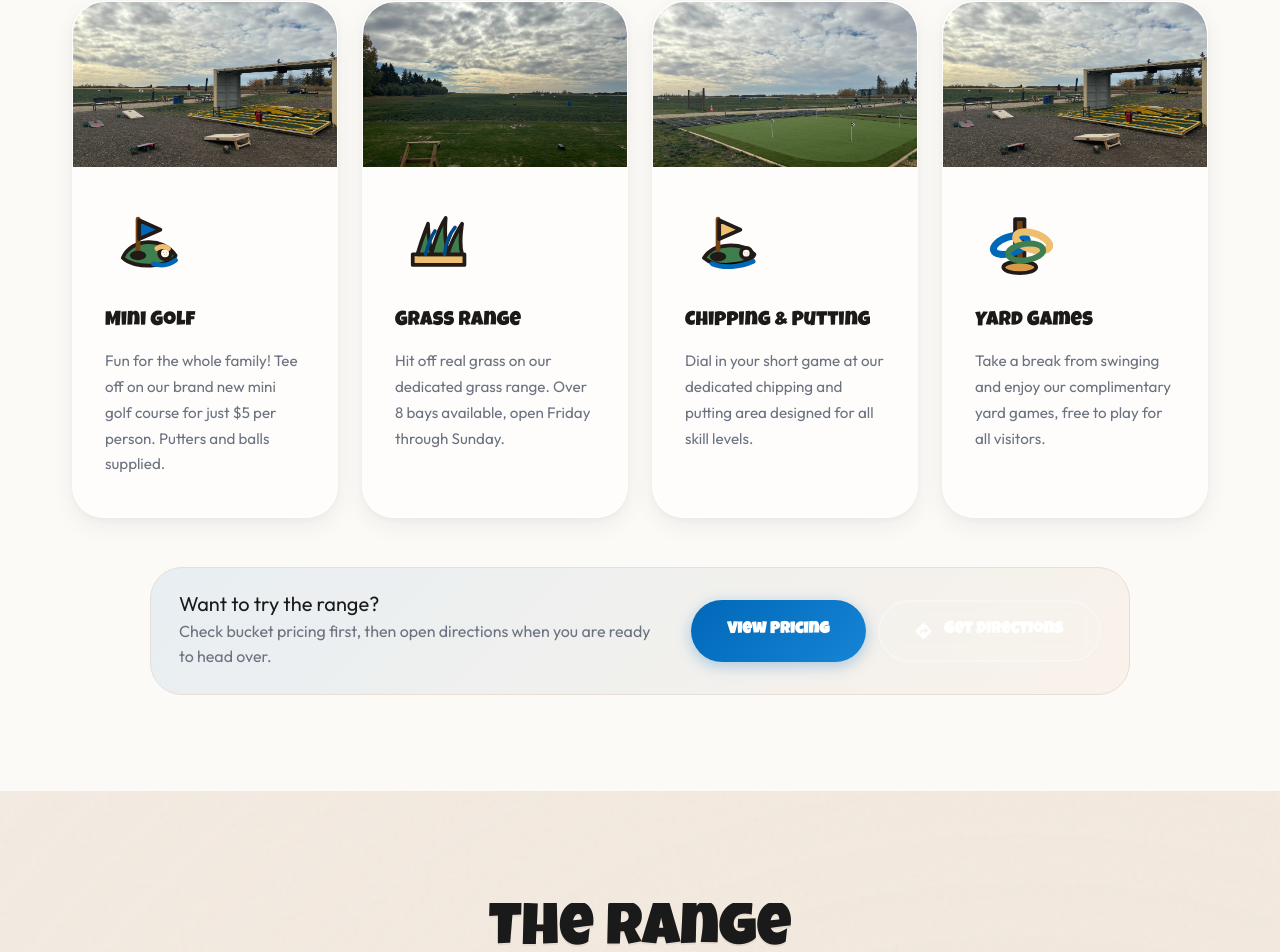
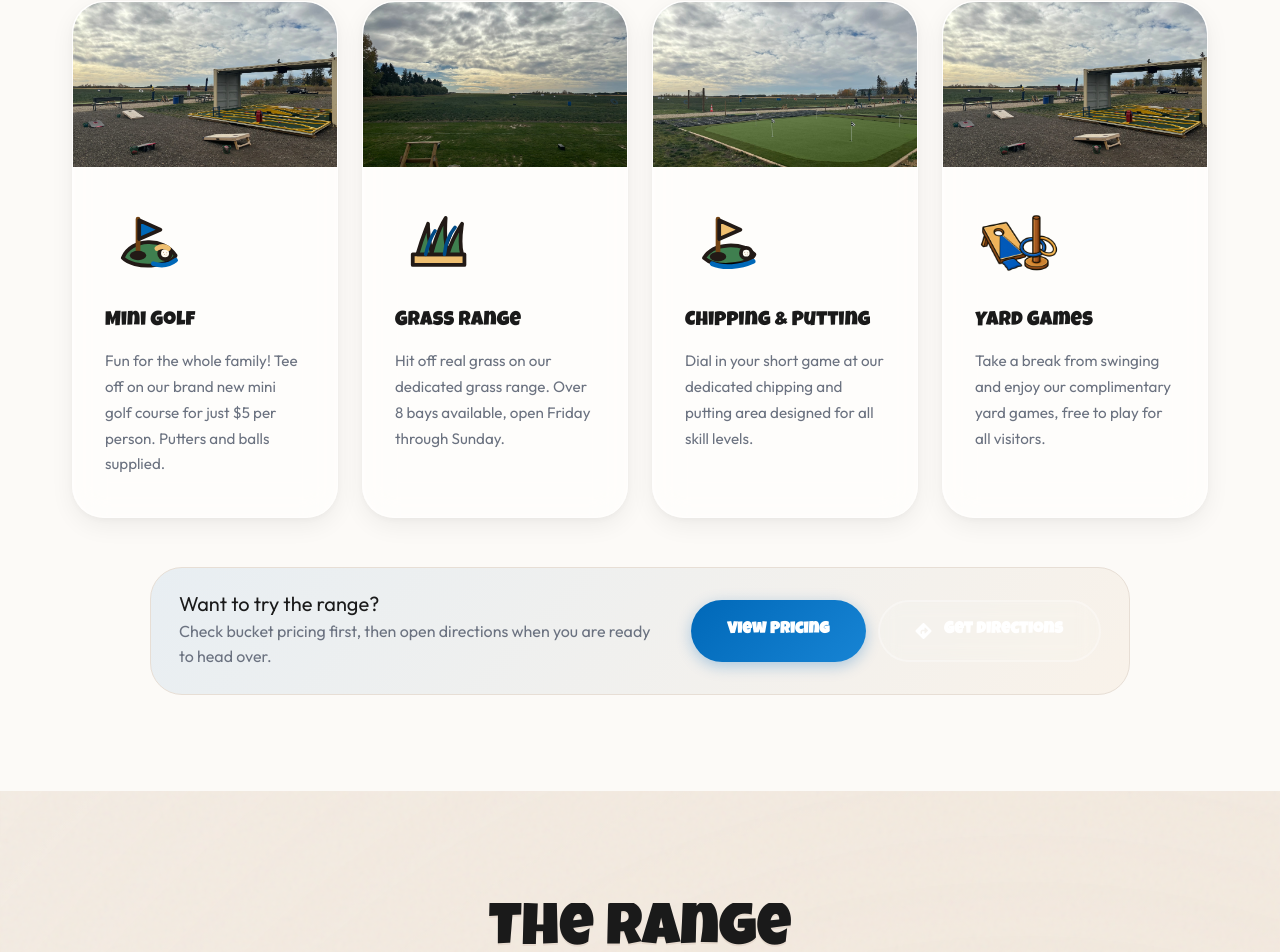
Before and after one commit to parsashayegan613-tech/Big-Moose-Driving-Range, a Next.js app: page /facilities in a window 1280 px wide. Shown: the part 1497-2449 px from the top of the page. Built offline with nearby package versions, Linux system fonts and the light colour scheme.

Commit message:
Add yard games image icon

```diff
--- a/src/app/facilities/page.tsx
+++ b/src/app/facilities/page.tsx
@@ -125,7 +125,10 @@ export default function FacilitiesPage() {
                                 <Image src="/images/range/yard-games-mini-golf.jpg" alt="Yard games at Big Moose Driving Range" width={900} height={675} />
                             </div>
                             <div className="feature-card-body">
-                                <div className="feature-icon"><RangeIcon name="yardGames" /></div>
+                                <div className="feature-icon">
+                                    {/* eslint-disable-next-line @next/next/no-img-element */}
+                                    <img src="/images/icons/yard-games-icon.png" alt="" className="feature-card-icon-img" aria-hidden="true" />
+                                </div>
                                 <h3 className="heading-md mt-4">Yard Games</h3>
                                 <p>Take a break from swinging and enjoy our complimentary yard games, free to play for all visitors.</p>
                             </div>
```
Also changed, not shown: public/images/icons/yard-games-icon.png (added).
